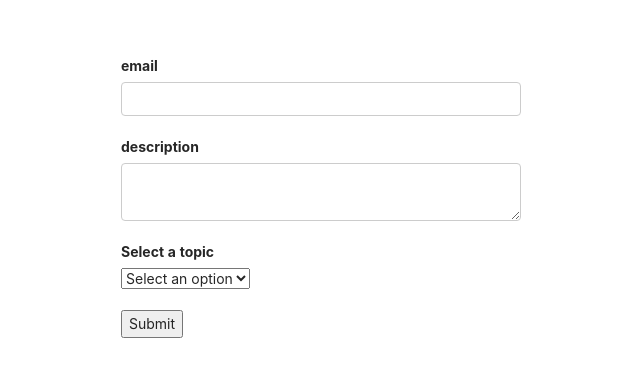
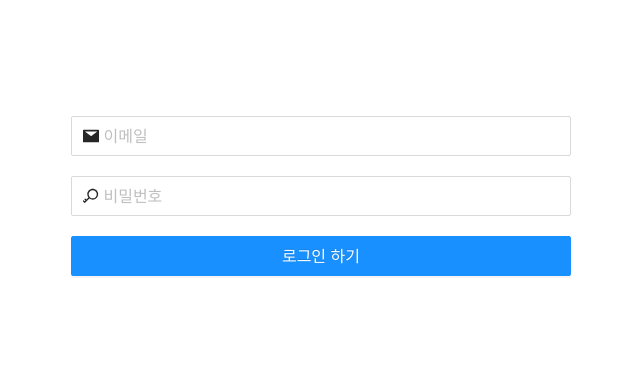
Before and after one commit to parkoon/formik-tutorial, a React (Create React App) app: page / in a window 1280 px wide. Shown: the part 204-580 px from the top of the page, without its empty margins (319-959 px from the left). Built offline with nearby package versions, Linux system fonts and the light colour scheme.

Commit message:
feat: add login page (simple layout)

```diff
--- a/src/App.tsx
+++ b/src/App.tsx
@@ -1,13 +1,16 @@
 import React from 'react'
 import YoutubeForm from './components/YoutubeForm'
 import FormikContainer from './components/FormikContainer'
+import LoginPage from './pages/LoginPage'
 
 function App() {
   return (
     <div className="App">
       {/* <YoutubeForm /> */}
 
-      <FormikContainer />
+      {/* <FormikContainer /> */}
+
+      <LoginPage />
     </div>
   )
 }
--- a/src/components/TextError.tsx
+++ b/src/components/TextError.tsx
@@ -1,11 +1,17 @@
 import React from 'react'
+import { Typography } from 'antd'
 
+const { Text } = Typography
 type TextErrorProps = {
   children: React.ReactNode
 }
 
 function TextError({ children }: TextErrorProps) {
-  return <div className="error">{children}</div>
+  return (
+    <Text type="danger" style={{ display: 'block' }}>
+      {children}
+    </Text>
+  )
 }
 
 export default TextError
--- /dev/null
+++ b/src/pages/LoginPage/index.tsx
@@ -0,0 +1,91 @@
+import React from 'react'
+import { MailFilled, KeyOutlined } from '@ant-design/icons'
+import { Row, Col, Button, Input } from 'antd'
+import { Form, Formik, Field, FieldProps, ErrorMessage } from 'formik'
+import * as Yup from 'yup'
+import TextError from '../../components/TextError'
+
+type LoginForm = {
+  email: string
+  password: string
+}
+
+const InitialValue: LoginForm = {
+  email: '',
+  password: '',
+}
+
+const handleSubmit = (values: LoginForm) => {
+  console.log('Form data...', values)
+}
+
+const validationSchema = Yup.object({
+  email: Yup.string()
+    .required('이메일을 입력해주세요.')
+    .email('이메일 형식이 아닙니다.'),
+  password: Yup.string().required('패스워드를 입력해주세요.'),
+})
+
+function LoginPage() {
+  return (
+    <Row>
+      <Col span={12} offset={6}>
+        <Formik
+          initialValues={InitialValue}
+          onSubmit={handleSubmit}
+          validationSchema={validationSchema}
+        >
+          <Form>
+            <Row gutter={[0, 20]}>
+              <Col span={24}>
+                <Field name="email">
+                  {({ form, field, meta }: FieldProps) => {
+                    return (
+                      <Input
+                        id="email"
+                        name="email"
+                        size="large"
+                        placeholder="이메일"
+                        prefix={<MailFilled />}
+                        {...field}
+                      />
+                    )
+                  }}
+                </Field>
+              </Col>
+              <Col span={24}>
+                <Field name="password">
+                  {({ form, field, meta }: FieldProps) => {
+                    console.log(meta)
+                    return (
+                      <>
+                        <Input
+                          id="password"
+                          name="password"
+                          size="large"
+                          placeholder="비밀번호"
+                          prefix={<KeyOutlined />}
+                          {...field}
+                        />
+                      </>
+                    )
+                  }}
+                </Field>
+                <ErrorMessage name="password">
+                  {(errorMessage) => <TextError>{errorMessage}</TextError>}
+                </ErrorMessage>
+              </Col>
+              <Col span={24}>
+                <Button htmlType="submit" size="large" block type="primary">
+                  로그인 하기
+                </Button>
+              </Col>
+            </Row>
+          </Form>
+        </Formik>
+      </Col>
+    </Row>
+  )
+}
+
+export default LoginPage
```
